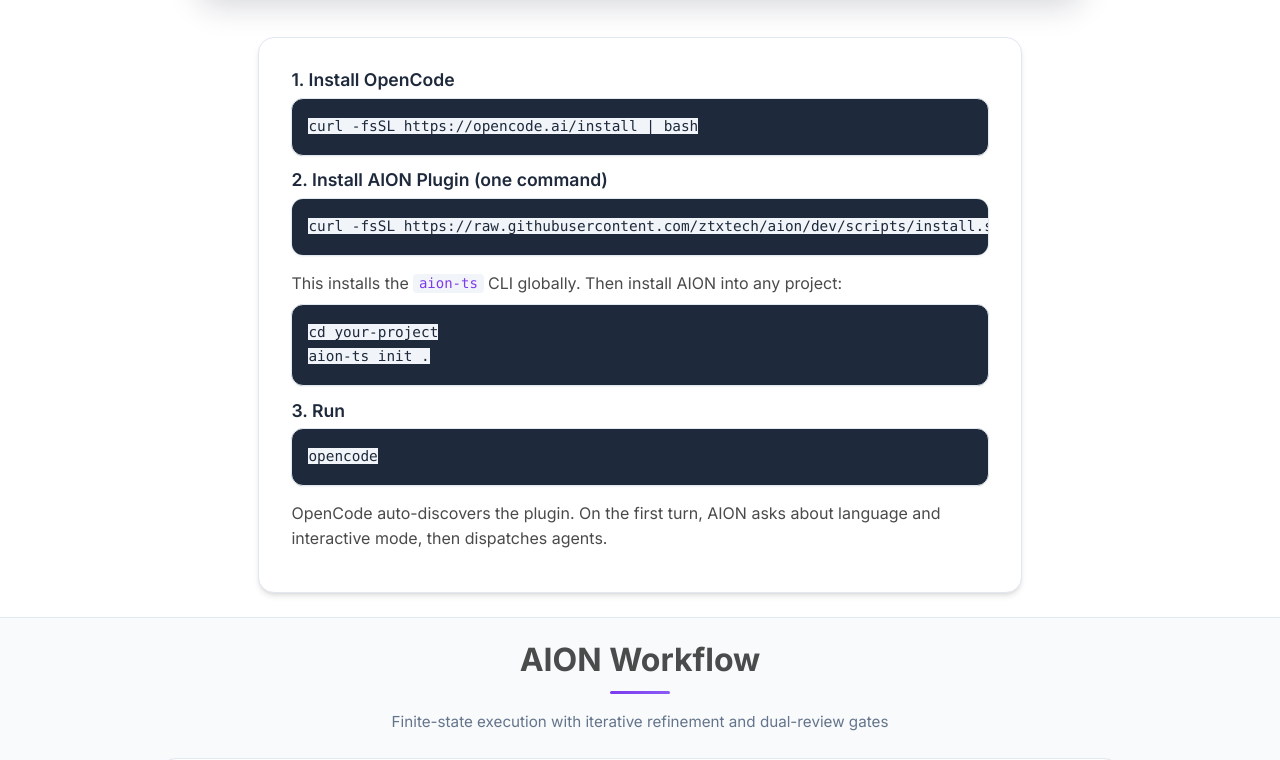
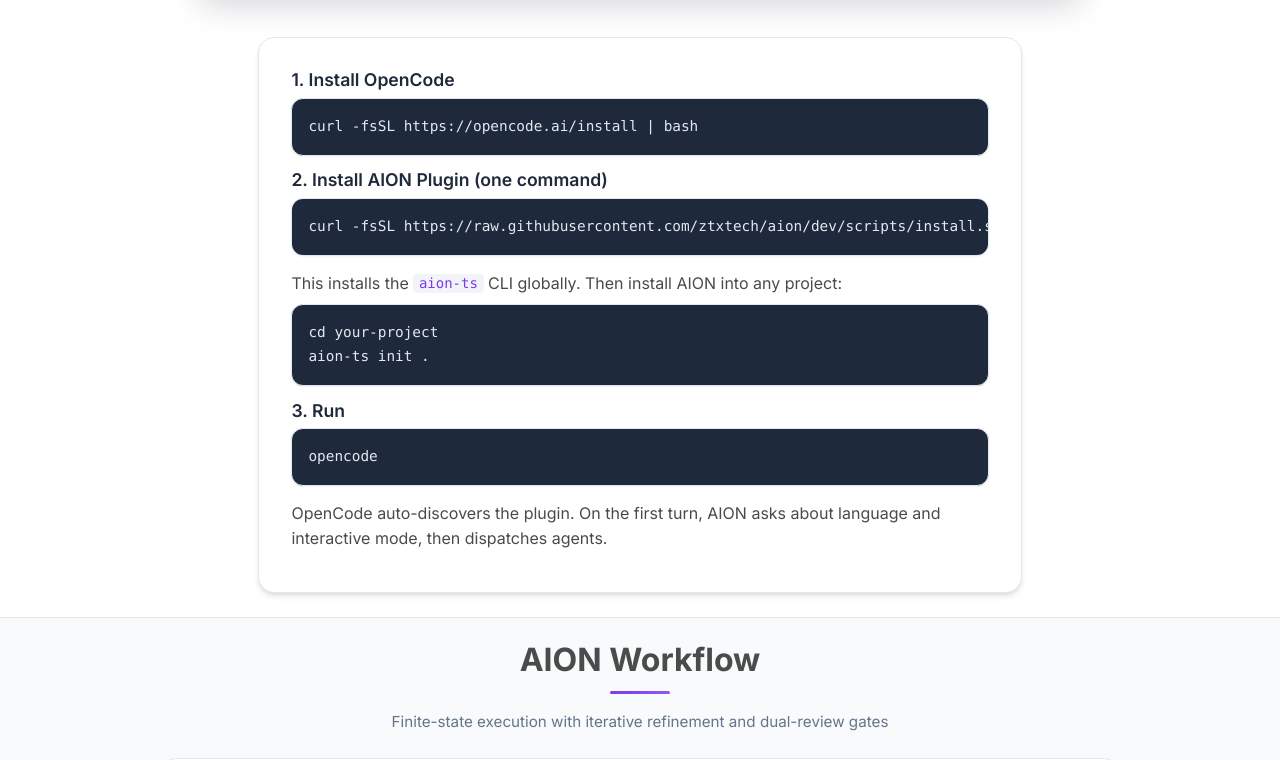
Before and after one commit to ztxtech/aion, a website: page docs/index.html in a window 1280 px wide. Shown: the part 1099-1859 px from the top of the page. Drawn offline with nearby package versions, Linux system fonts and the light colour scheme; some icons are missing.

Commit message:
docs(landing): reset code-element background inside <pre> blocks
User feedback: code lines like 'curl -fsSL https://...' rendered with a
light-purple highlight across the entire line, looking like a selection
or <mark> tag.

Root cause: the global 'code' rule (aion.css line 446) sets
'background: var(--background-accent) !important'. That rule matches
BOTH inline <code> in body text AND <code> inside <pre> blocks. The
v0.5.1 fix only restricted the pill style in '.quick-start-card', but
this global rule was still applying to <pre><code>.

Fix: add a 'pre code' reset that explicitly clears background, color,
padding, and border-radius on <code> elements inside <pre>. The
inheriting text color comes from '.quick-start-card pre { color: #e2e8f0 }',
so the code text is light gray on the dark code-block background — the
intended design.

```diff
--- a/docs/static/css/aion.css
+++ b/docs/static/css/aion.css
@@ -447,6 +447,19 @@ code {
   background: var(--background-accent) !important;
   color: var(--text-primary) !important;
   font-family: 'SF Mono', 'Monaco', 'Cascadia Code', 'Roboto Mono', monospace !important;
+}
+
+/* <code> inside <pre> must NOT carry the inline-code pill background or
+   the pill text color. Code blocks have their own dark-bg + light-text
+   style defined on .quick-start-card pre (and similar). Reset the
+   background to transparent and inherit the surrounding text color. */
+pre code,
+pre code * {
+  background: transparent !important;
+  color: inherit !important;
+  padding: 0 !important;
+  border-radius: 0 !important;
+  font-weight: inherit !important;
 }
 
 .bibtex-header {
```
